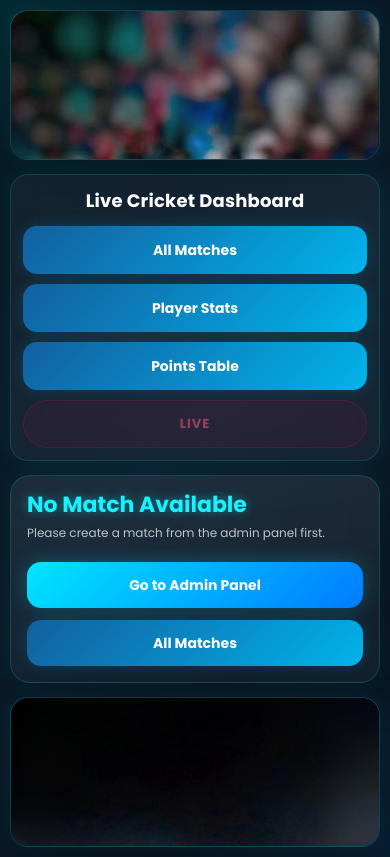
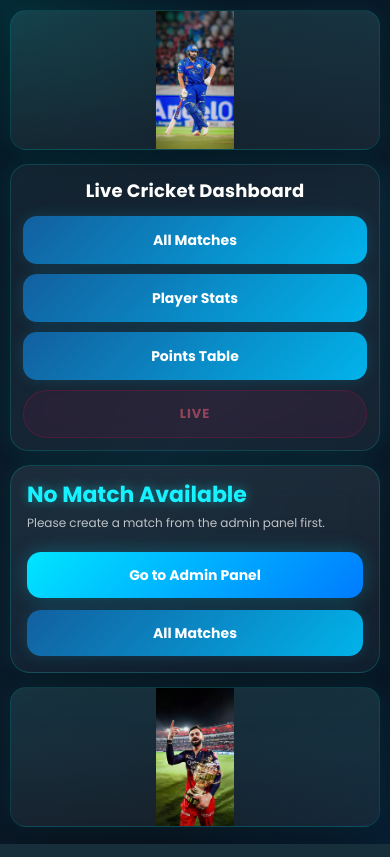
Before and after one commit to shailesh-bca/live-cricket-dashboard, a Django app: template dashboard/templates/dashboard/index.html in a window 390 px wide. Run offline with Django 3.2, Linux system fonts and the light colour scheme; the template is opened without the code that fills it, so the values that code supplies are empty.

Commit message:
fix mobile banners

```diff
--- a/dashboard/static/dashboard/style.css
+++ b/dashboard/static/dashboard/style.css
@@ -1874,3 +1874,58 @@ td[colspan] {
         font-size: 12px !important;
     }
 }
+
+/* ===== BANNER FINAL FIX ===== */
+.side-banner {
+    overflow: hidden;
+}
+
+.side-banner img {
+    width: 100%;
+    height: 100%;
+    display: block;
+    object-fit: cover;
+    object-position: top center;
+}
+
+@media (max-width: 900px) {
+    .left-banner {
+        order: 1;
+    }
+
+    .page-wrapper {
+        order: 2;
+    }
+
+    .right-banner {
+        order: 3;
+    }
+
+    .side-banner {
+        position: relative !important;
+        top: auto !important;
+        width: 100% !important;
+        height: 180px !important;
+        min-height: 180px !important;
+        border-radius: 20px !important;
+    }
+
+    .side-banner img {
+        object-fit: cover !important;
+        object-position: top center !important;
+    }
+}
+
+@media (max-width: 600px) {
+    .side-banner {
+        height: 140px !important;
+        min-height: 140px !important;
+        border-radius: 16px !important;
+    }
+
+    .side-banner img {
+        object-fit: contain !important;
+        object-position: center top !important;
+        background: rgba(255, 255, 255, 0.03);
+    }
+}
```
